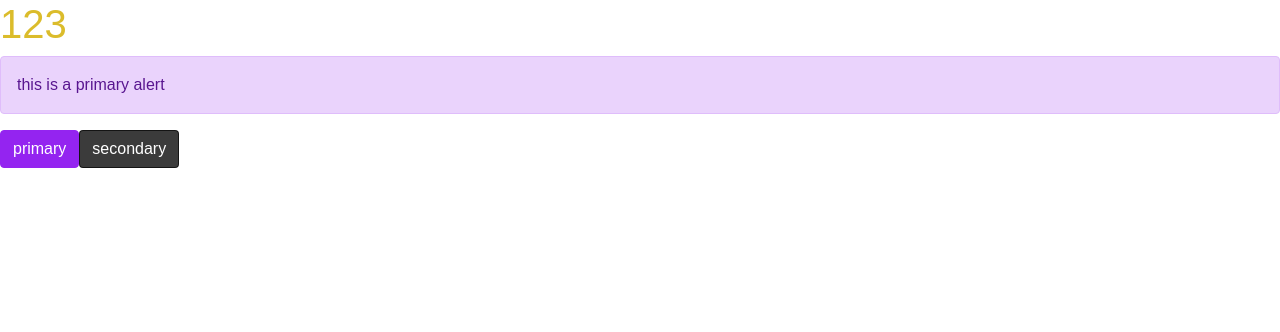
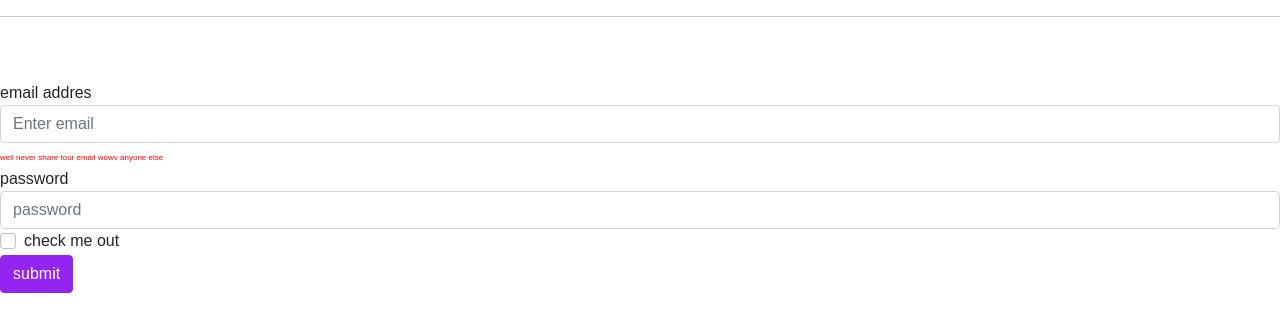
Before and after one commit to esw4soft/react_practice2, a React (Create React App) app: page / in a window 1280 px wide. Shown: the top 332 px of the page. Built offline with nearby package versions, Linux system fonts and the light colour scheme.

Commit message:
bootstrap改成jsx形式

```diff
--- a/src/App.js
+++ b/src/App.js
@@ -3,16 +3,53 @@ import React, { useState } from 'react'
 function App() {
   return (
     <>
-      <h1 className="test">123</h1>
-      <div className="alert alert-primary" role="alert">
-        this is a primary alert
-      </div>
-      <button type="button" class="btn btn-primary">
-        primary
-      </button>
-      <button type="button" class="btn btn-secondary">
-        secondary
-      </button>
+      <hr />
+      <br />
+      <img />
+      <form>
+        <div className="form-group">
+          <label htmlFor="exampleInputEmail1">email addres</label>
+          <input
+            type="email"
+            className="form-control"
+            id="exampleInputEmail1"
+            aria-describedby="emailHelp"
+            placeholder="Enter email"
+          />
+          <small
+            id="emailHelp"
+            className="form-text text-nuted"
+            style={{ color: 'red', fontSize: '8px' }}
+          >
+            well never share tour email wowv anyone else
+          </small>
+        </div>
+
+        <div className="form-group">
+          <label htmlFor="exampleInputEmail1">password</label>
+          <input
+            type="password"
+            className="form-control"
+            id="exampleInputEmail1"
+            aria-describedby="emailHelp"
+            placeholder="password"
+          />
+        </div>
+
+        <div className="form-check">
+          <input
+            type="checkbox"
+            className="form-check-input"
+            id="exampleCheck1"
+          />
+          <label htmlFor="exampleCheck1" className="form-check-label">
+            check me out
+          </label>
+        </div>
+        <button type="submit" className="btn btn-primary">
+          submit
+        </button>
+      </form>
     </>
   )
 }
```
Also changed, not shown: 1 other file (tests, documents, lock files or other folders).
